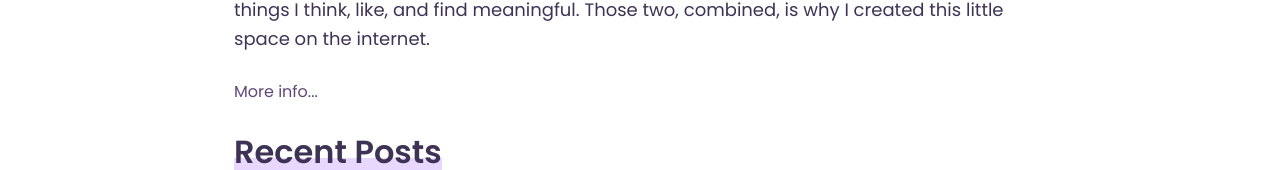
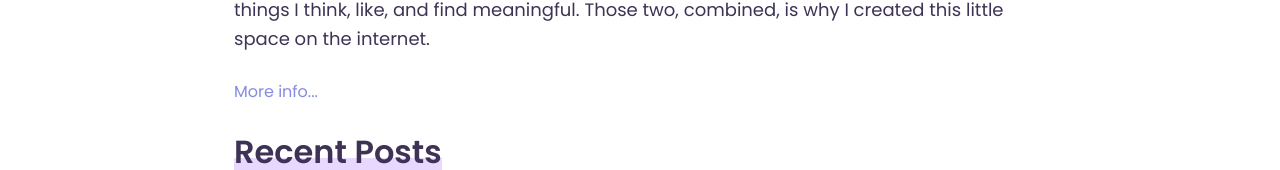
Before and after one commit to victoriatrinita/victoriatrinita.com, a SvelteKit app: page / in a window 1280 px wide. Shown: the part 612-782 px from the top of the page. Built offline with nearby package versions, Linux system fonts and the light colour scheme.

Commit message:
style: change link color
dhimas' advice :)

```diff
--- a/src/app.css
+++ b/src/app.css
@@ -11,6 +11,7 @@
 	--botticelli: #d0dde9;
 	--white-lilac: #edf0f8;
 	--mulled-wine: #5f497a;
+	--chetwode-blue: #858AE3;
 	--martinique: #3e3355;
 	--tundora: #444444;
 	--background-without-opacity: rgba(255, 255, 255, 0.7);
@@ -117,7 +118,7 @@ p {
 
 a,
 a:visited {
-	color: var(--mulled-wine);
+	color: var(--chetwode-blue);
 	text-decoration: none;
 	background-color: transparent;
 }
```
